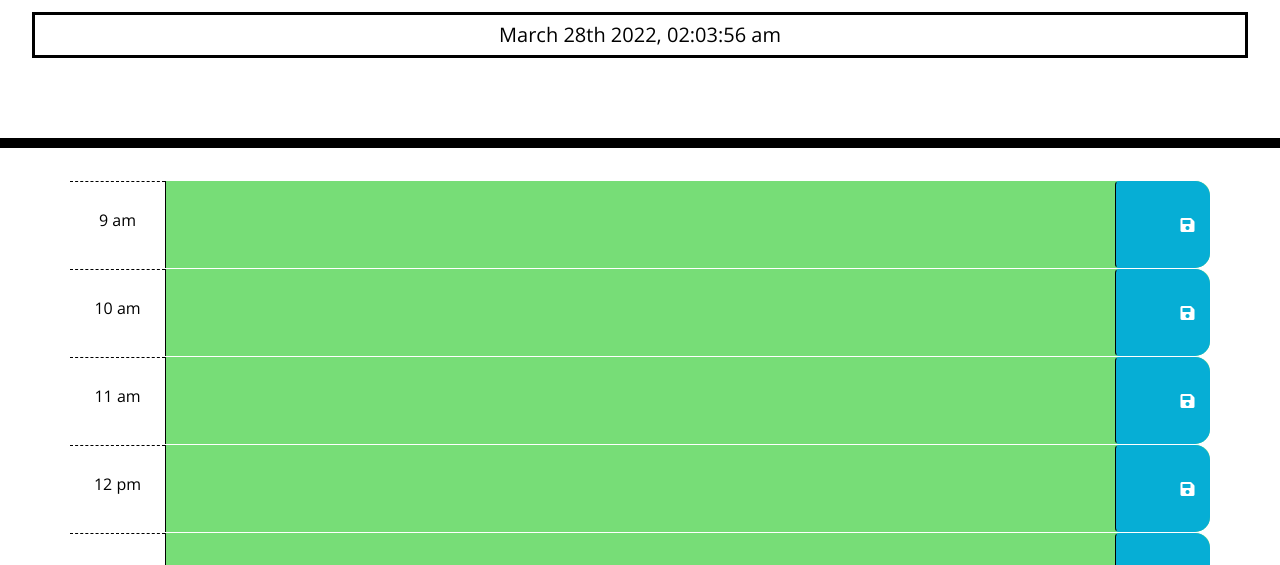
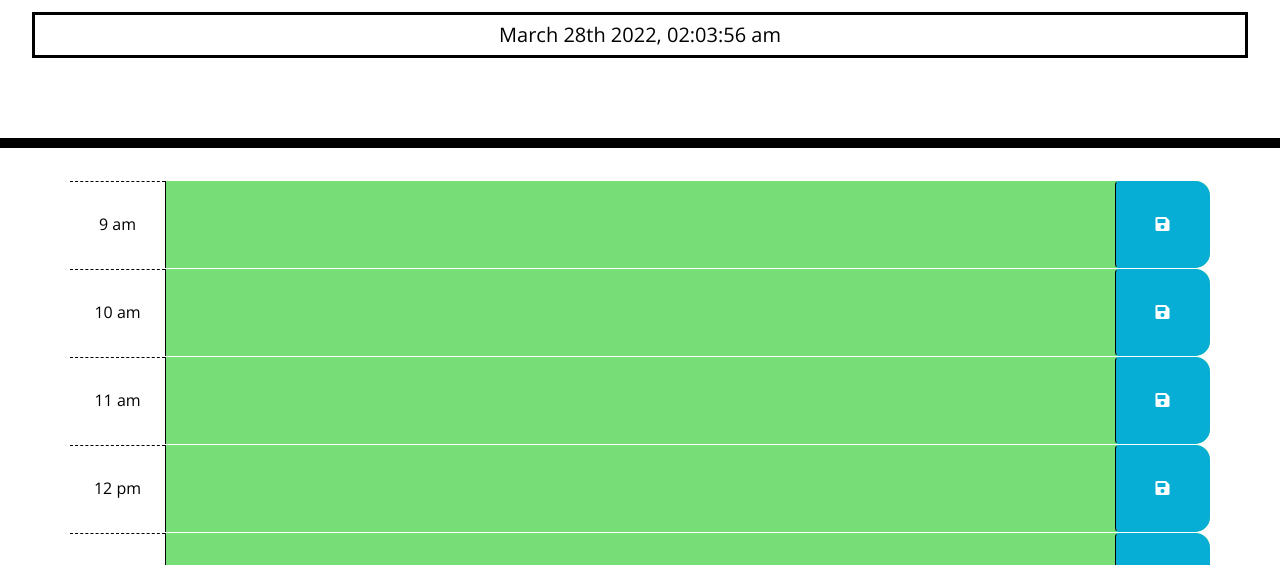
Before and after one commit to ElleAK/Third-Party-APIs-Challenge-Work-Day-Scheduler, a plain HTML site: page index.html in a window 1280 px wide. Shown: the part 182-747 px from the top of the page. Drawn offline with nearby package versions, Linux system fonts and the light colour scheme.

Commit message:
center save btn

```diff
--- a/assets/style.css
+++ b/assets/style.css
@@ -47,7 +47,7 @@ textarea{
   background-color: #ffffff;
   color: #000000;
   border-top: 1px dashed #000000;
-  padding: 30px 0
+  padding: 34px 0
 }
 
 .past {
@@ -72,10 +72,16 @@ textarea{
   background-color: #06AED5;
   color: white;
 }
-
+.saveBtn i{
+  position: absolute;
+  margin-top: 34px;
+  top: 0;
+  right: 0;
+  bottom: 0;
+  left: 0;
+}
 
 .saveBtn i:hover {
-  font-size: 20px;
   transition: all .3s ease-in-out;
 }
 
```
